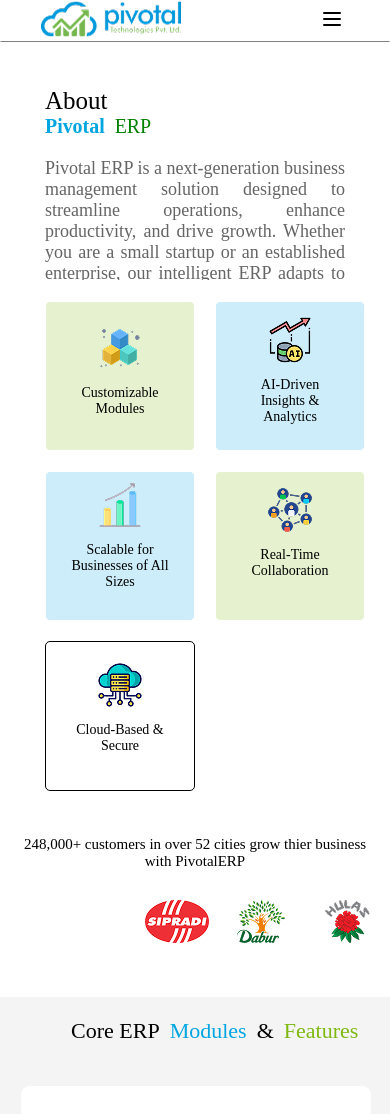
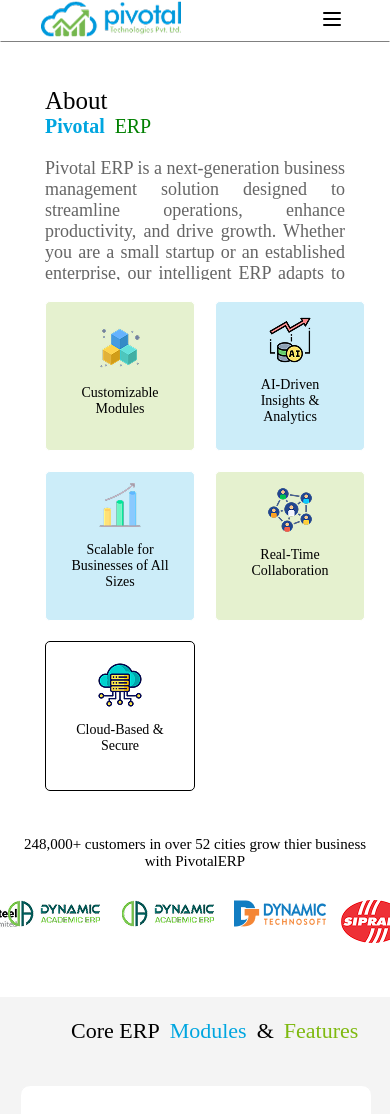
Before and after one commit to Sushey01/PivtoalERP, a React (Vite) app in the folder dynamic/: page / in a window 390 px wide. Shown: the top 1114 px of the page. Built offline with nearby package versions, Linux system fonts and the light colour scheme.

Commit message:
slider-correction

```diff
--- a/dynamic/src/components/AboutSection.css
+++ b/dynamic/src/components/AboutSection.css
@@ -190,6 +190,7 @@
 .total-company-network {
   display: flex;
   flex-direction: column;
+  width: 100%;
   /* position: relative; */
   align-items: center;
   gap: 10px;
@@ -391,6 +392,10 @@
   align-items: flex-start;
 }
 
+.slide-images{
+  width: 100%;
+}
+
 }
 
 
--- a/dynamic/src/components/Carousel.css
+++ b/dynamic/src/components/Carousel.css
@@ -26,9 +26,19 @@
 
 @media(max-width:645px){
 
+    .slider-container{
+        width: 100%;
+    }
+
+    .images{
+        width: 100%;
+        padding: 0px;
+        margin-left: 20%;
+    }
 
 
-    .images{
-        margin-left: 20%;
+    .slick-track{
+        width: 100%;
+        padding: 0px;
     }
 }
--- a/dynamic/src/components/Carousel.jsx
+++ b/dynamic/src/components/Carousel.jsx
@@ -80,7 +80,7 @@
         settings: {
           slidesToShow: 1,
           slidesToScroll: 1,
-          infinite: false
+          infinite: true
         }
       }
     ]
```
